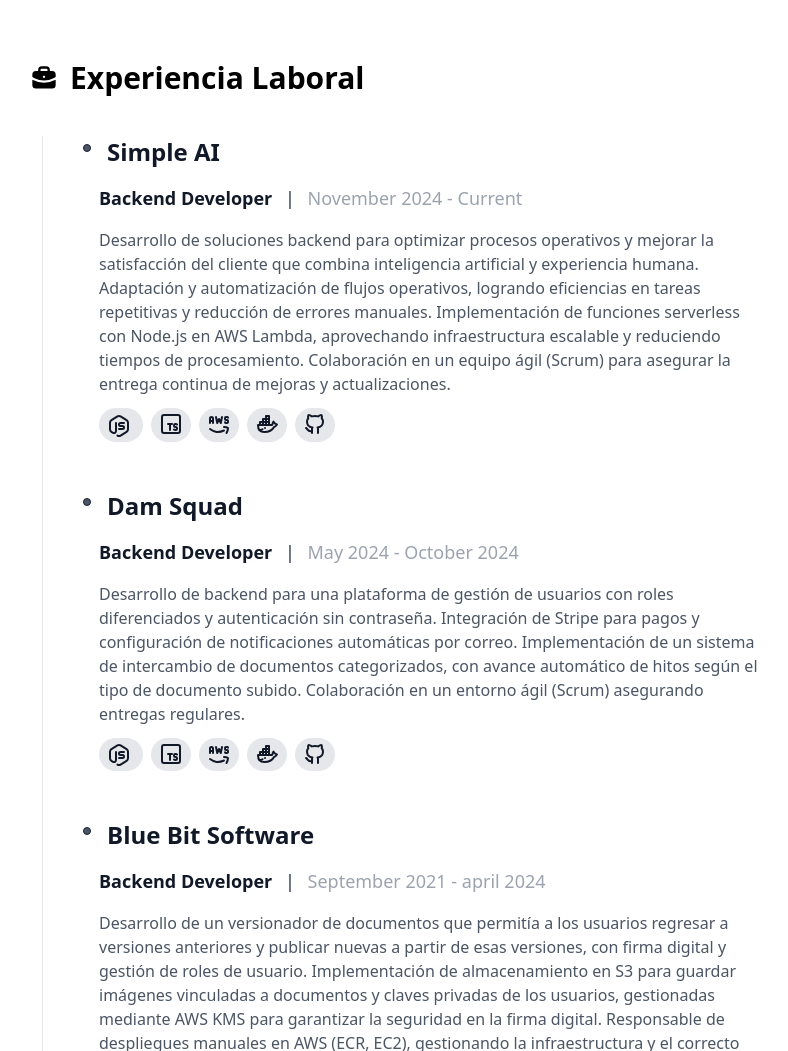
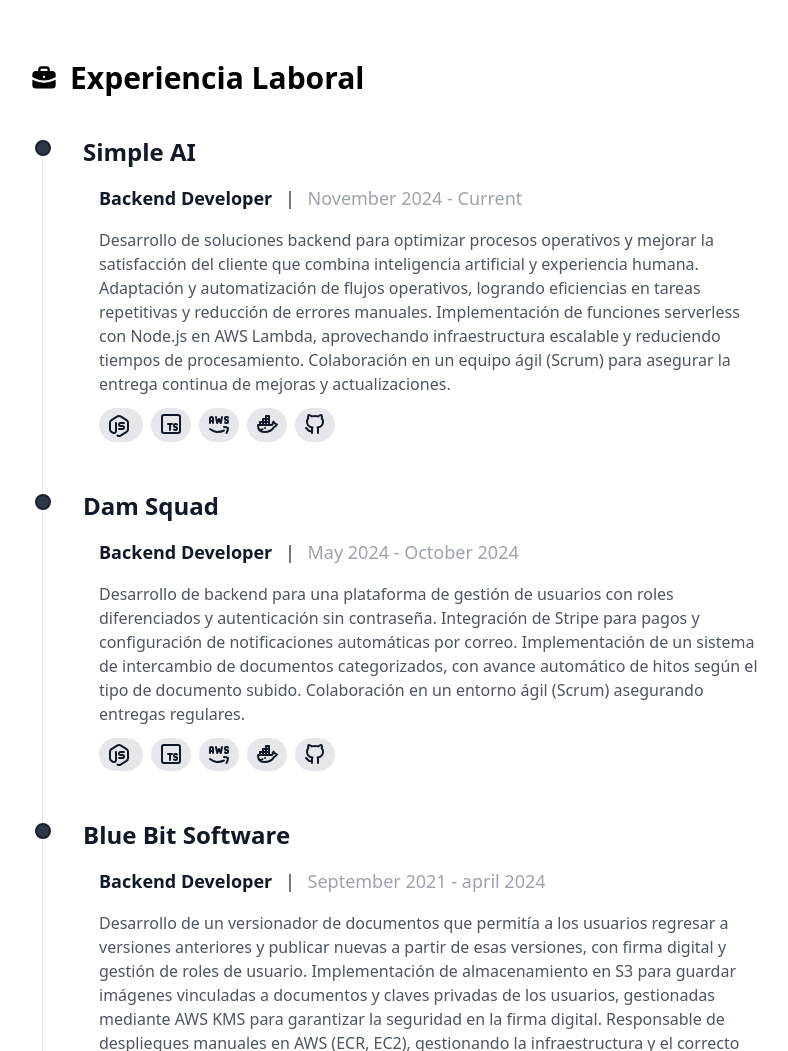
Before and after one commit to CharlyGon/Portfolio-Web, an Astro site: page / in a window 1280 px wide. Shown: the part 880-1931 px from the top of the page, without its empty margins (240-1028 px from the left). Built offline with nearby package versions, Linux system fonts and the light colour scheme; Astro itself is replaced by a stand-in of ours.

Commit message:
style: improve alignment and size of timeline dots and line

```diff
--- a/src/components/ExperienceItem.astro
+++ b/src/components/ExperienceItem.astro
@@ -23,18 +23,17 @@
 ---
 
 <div class="company-experience mb-10">
-    <h2
-        class="company-title text-2xl font-bold text-gray-900 dark:text-yellow-200 mb-4"
-    >
+    <div class="company-dot"></div>
+
+    <h2 class="text-2xl font-bold text-gray-900 dark:text-yellow-200 mb-4">
         {company}
     </h2>
 
     <div class="roles">
-        {
-            roles.map((role) => (
+        {roles.map((role) => (
             <div class="role mb-6 relative">
                 <h3 class="text-lg font-semibold text-gray-900 dark:text-yellow-200">
-                        {role.title} <span class="separator">|</span>{" "}
+                    {role.title} <span class="separator">|</span>
                     <span class="role-date">{role.date}</span>
                 </h3>
                 <p class="text-gray-600 dark:text-gray-400 mt-4">
@@ -51,7 +50,6 @@
                     </div>
                 )}
             </div>
-            ))
-        }
+        ))}
     </div>
 </div>
--- a/src/components/styles/experienceItems.css
+++ b/src/components/styles/experienceItems.css
@@ -5,10 +5,10 @@
 
 .company-dot {
     position: absolute;
-    left: -1rem;
-    top: 0.5rem;
-    width: 0.75rem;
-    height: 0.75rem;
+    left: -1.5rem;
+    top: 0.25rem;
+    width: 1rem;
+    height: 1rem;
     background-color: #2d3748;
     border-radius: 50%;
     border: 2px solid #1a202c;
@@ -17,23 +17,6 @@
 .role {
     position: relative;
     padding-left: 1rem;
-}
-
-h2.company-title {
-    position: relative;
-    padding-left: 1.5rem;
-}
-
-h2.company-title::before {
-    content: '';
-    position: absolute;
-    left: 0;
-    top: 0.5rem;
-    width: 0.5rem;
-    height: 0.5rem;
-    background-color: #4a5568;
-    border-radius: 50%;
-    border: 1px solid #1a202c;
 }
 
 .separator {
```
Lines whose indentation alone changed are shown as unchanged.
